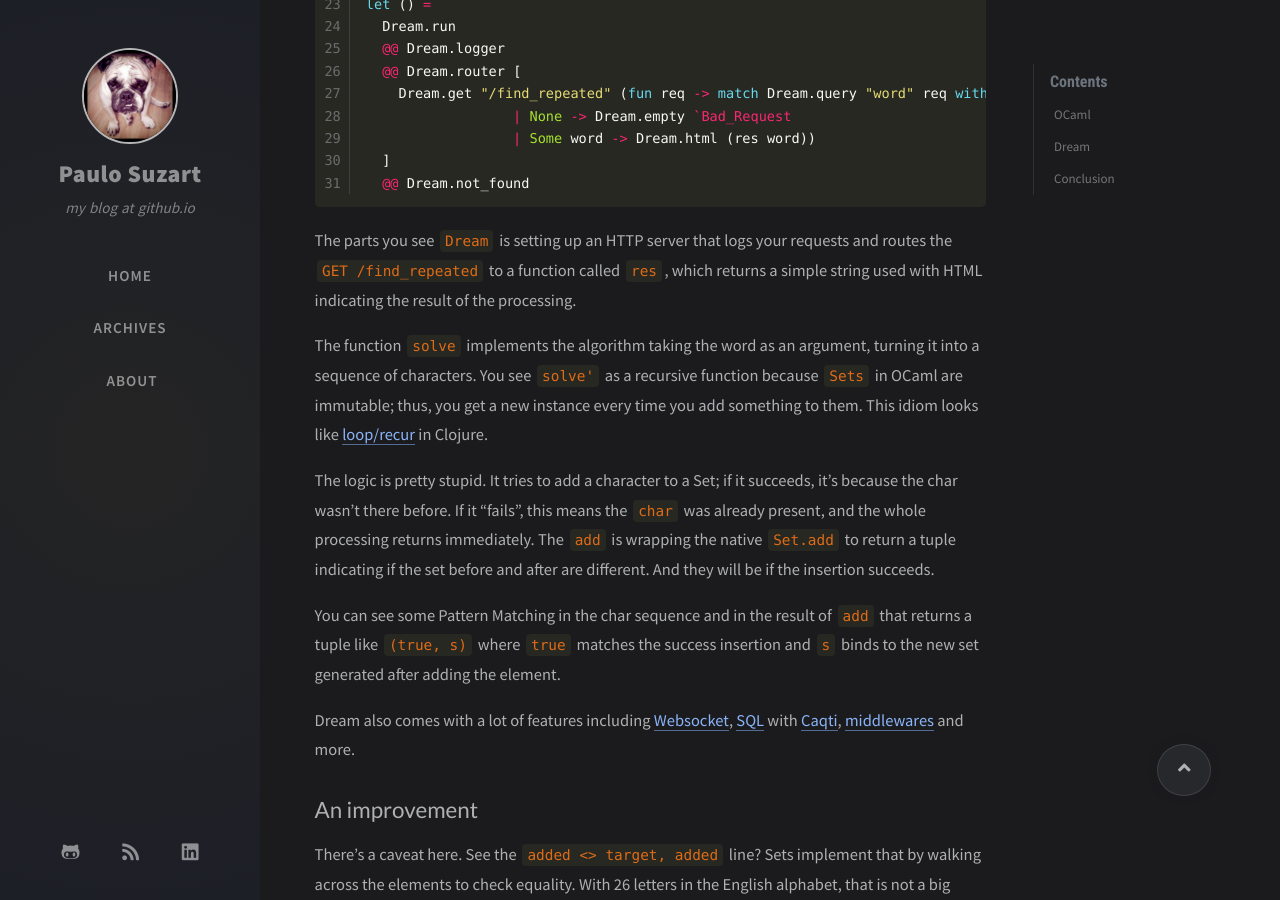
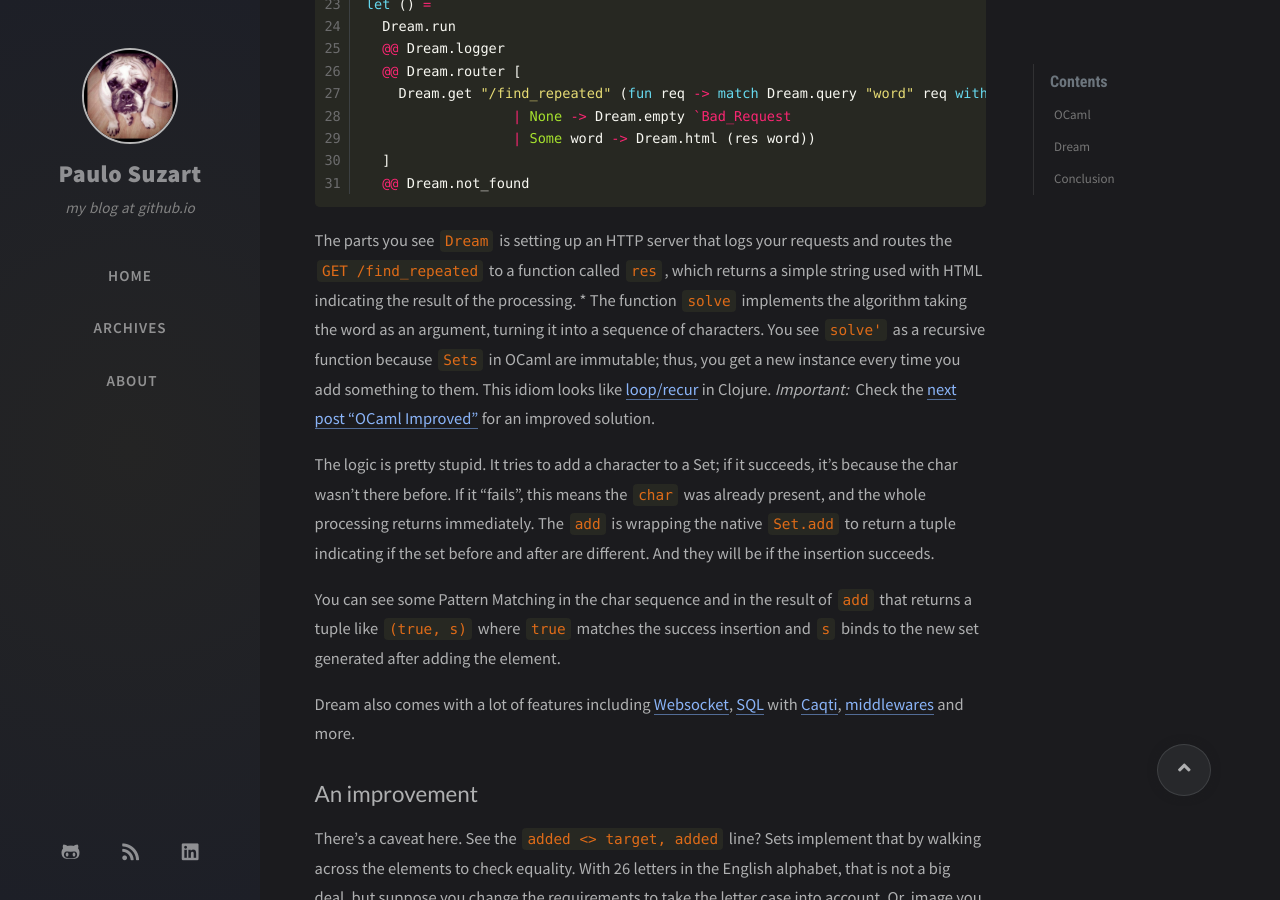
Before and after one commit to paulosuzart/paulosuzart.github.io, a Jekyll site: the page built from _posts/2021-11-14-ocaml-dream.md, in a window 1280 px wide and 900 px high, scrolled down 2173 px. Built offline with Jekyll 4.4.1, drawn with Linux system fonts in a browser that asks for light colours; nearby versions of some CDN libraries; comment, search, counter and statistics services are not loaded; some of the changed text lies outside the part shown.

Commit message:
Fixed typo

````diff
--- a/_posts/2021-11-14-ocaml-dream.md
+++ b/_posts/2021-11-14-ocaml-dream.md
@@ -10,7 +10,7 @@
 I was looking for a reason to try to Dream that is not yet another hello world. Let’s give it a go.
 
 <!--more-->
-**UPDATE**: Check the improved version of the solution in the [next blog "OCaml Improved"]({% post_url 2021-11-16-ocaml-improved %}).
+**UPDATE**: Check the improved version of the solution in the [next post "OCaml Improved"]({% post_url 2021-11-16-ocaml-improved %}).
 # OCaml
 
 
@@ -83,8 +83,8 @@
   ```
 
 The parts you see `Dream` is setting up an HTTP server that logs your requests and routes the `GET /find_repeated` to a function called `res`, which returns a simple string used with HTML indicating the result of the processing.
-
-The function `solve` implements the algorithm taking the word as an argument, turning it into a sequence of characters. You see `solve'` as a recursive function because `Sets` in OCaml are immutable; thus, you get a new instance every time you add something to them. This idiom looks like [loop/recur](https://clojuredocs.org/clojure.core/loop) in Clojure.
+*
+The function `solve` implements the algorithm taking the word as an argument, turning it into a sequence of characters. You see `solve'` as a recursive function because `Sets` in OCaml are immutable; thus, you get a new instance every time you add something to them. This idiom looks like [loop/recur](https://clojuredocs.org/clojure.core/loop) in Clojure. *Important:* Check the [next post "OCaml Improved"]({% post_url 2021-11-16-ocaml-improved %}) for an improved solution.
 
 The logic is pretty stupid. It tries to add a character to a Set; if it succeeds, it's because the char wasn't there before. If it "fails", this means the `char` was already present, and the whole processing returns immediately. The `add` is wrapping the native `Set.add` to return a tuple indicating if the set before and after are different. And they will be if the insertion succeeds.
 
````
